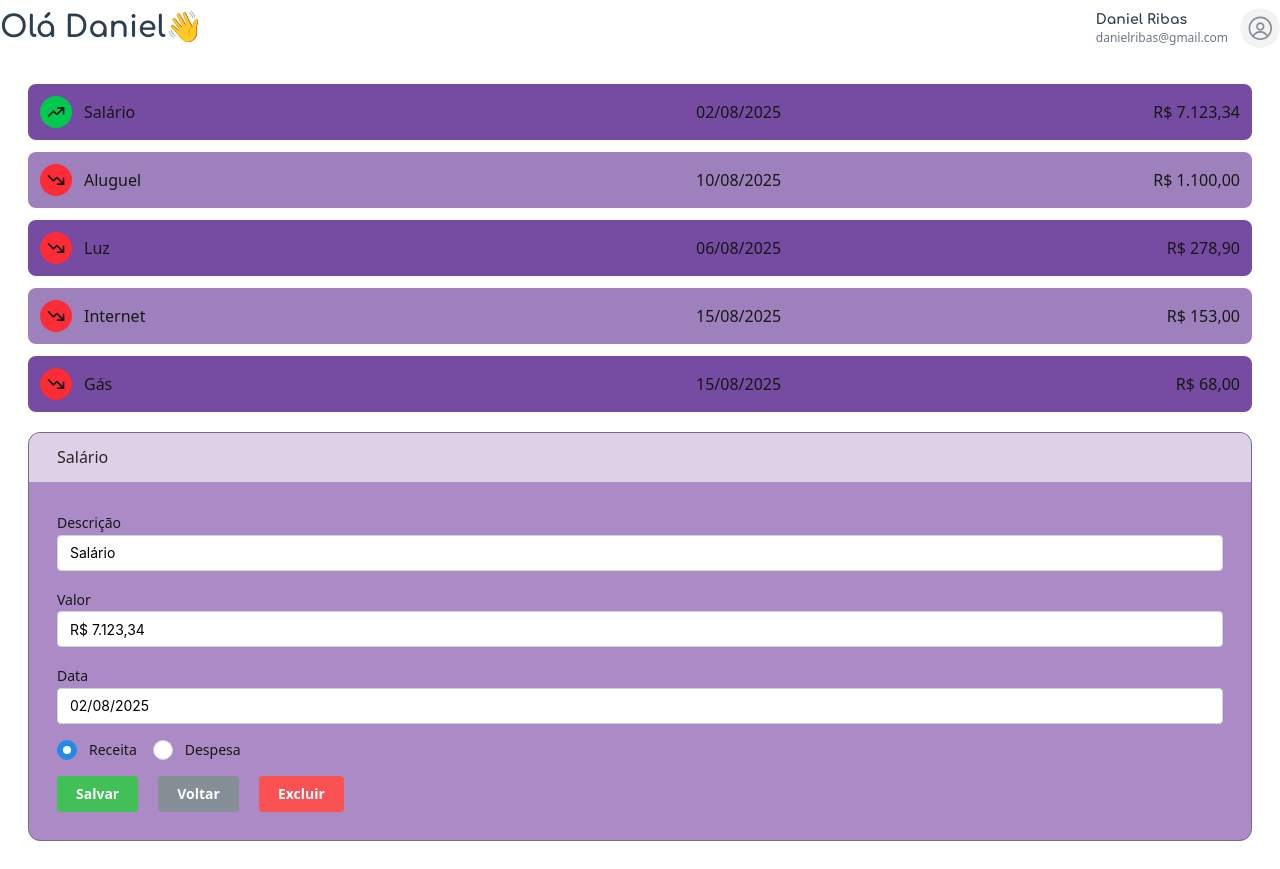
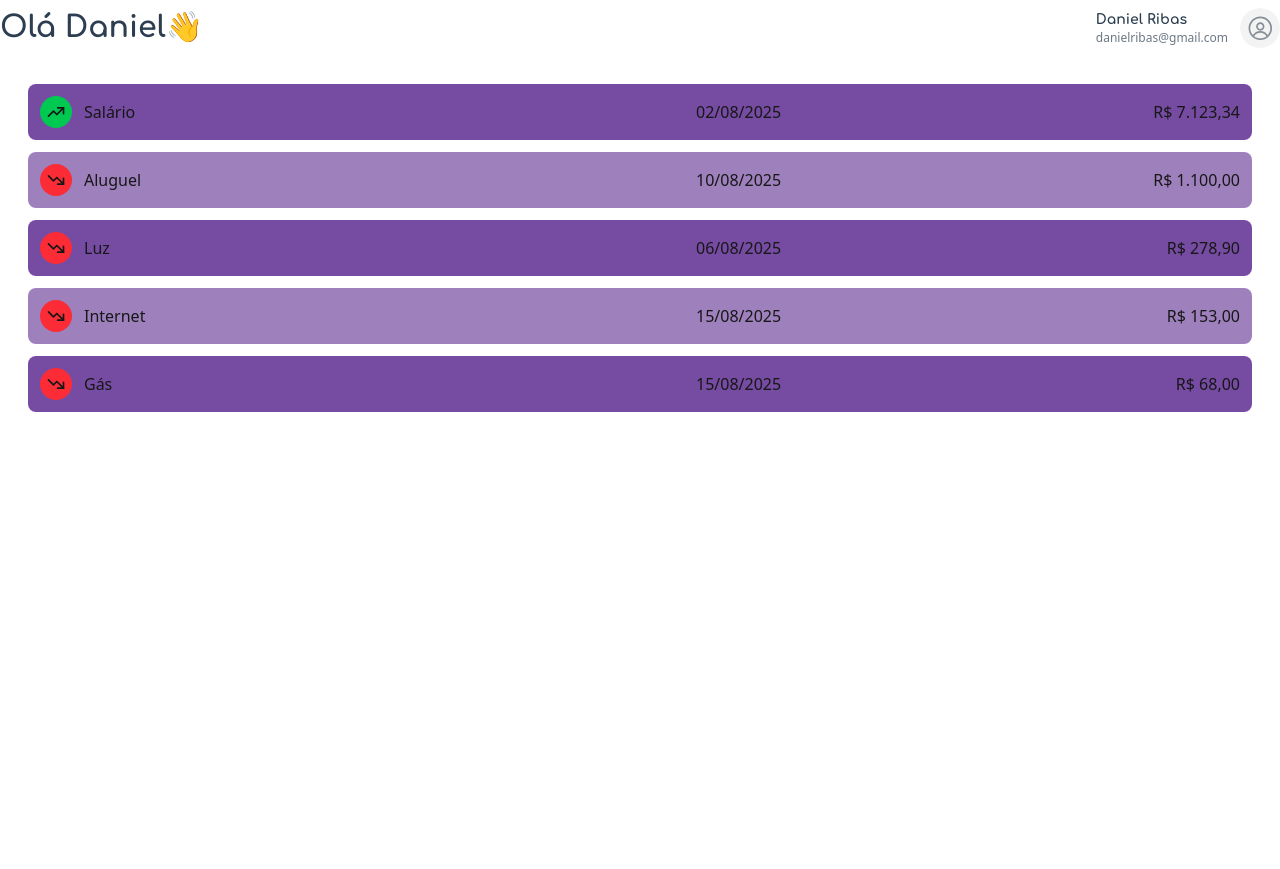
Before and after one commit to danielribas1105/drcode-nimbus, a Next.js app: page /finances in a window 1280 px wide. After the commit the page ends 800 px from the top, so only its background shows below. Built offline with nearby package versions, Linux system fonts and the light colour scheme.

Commit message:
feat(form): botões de ações

```diff
--- a/src/app/(auth)/finances/page.tsx
+++ b/src/app/(auth)/finances/page.tsx
@@ -8,12 +8,16 @@ import Transation from "@/logic/core/finances/Transation"
 import { useState } from "react"
 
 export default function Finances() {
-	const [transations, setTransation] = useState<Transation[]>(transationsFake)
+	const [transations, setTransations] = useState<Transation[]>(transationsFake)
+	const [transation, setTransation] = useState<Transation | null>(null)
 	return (
 		<SectionPage>
 			<Content className="flex flex-col gap-5 justify-center">
-				<List transations={transations} />
-				<FormFinances transation={transations[0]}/>
+				{transation ? (
+					<FormFinances transation={transation} cancel={() => setTransation(null)} />
+				) : (
+					<List transations={transations} selectTransation={setTransation} />
+				)}
 			</Content>
 		</SectionPage>
 	)
--- a/src/components/finances/form.tsx
+++ b/src/components/finances/form.tsx
@@ -7,9 +7,10 @@ import "dayjs/locale/pt-br"
 
 interface FormFinancesProps {
 	transation: Transation
+	cancel?: () => void
 }
 
-export default function FormFinances({ transation }: FormFinancesProps) {
+export default function FormFinances({ transation, cancel }: FormFinancesProps) {
 	function changeAttribute(type: string) {}
 
 	return (
@@ -29,7 +30,7 @@ export default function FormFinances({ transation }: FormFinancesProps) {
 					<Button className="bg-green-500" color="green">
 						Salvar
 					</Button>
-					<Button className="bg-zinc-500" color="gray">
+					<Button className="bg-zinc-500" color="gray" onClick={cancel}>
 						Voltar
 					</Button>
 					{transation.id && (
```
